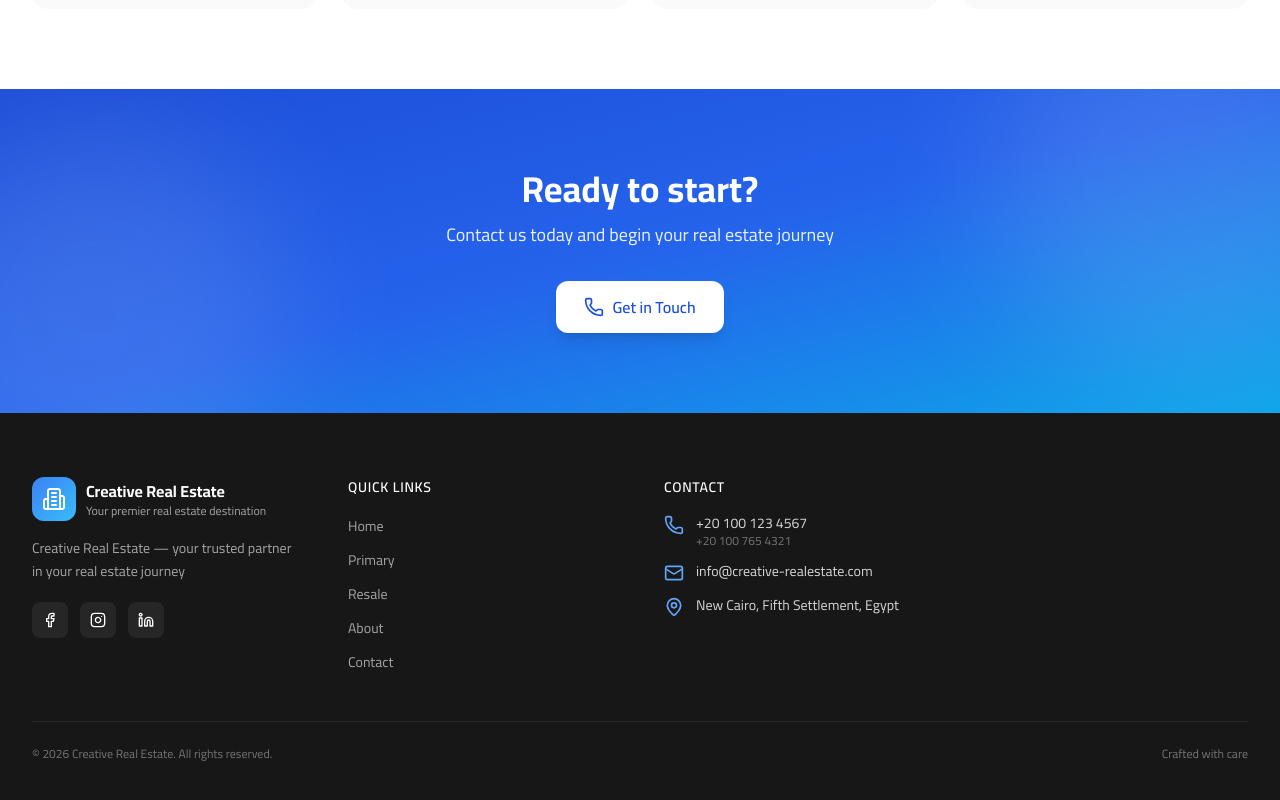
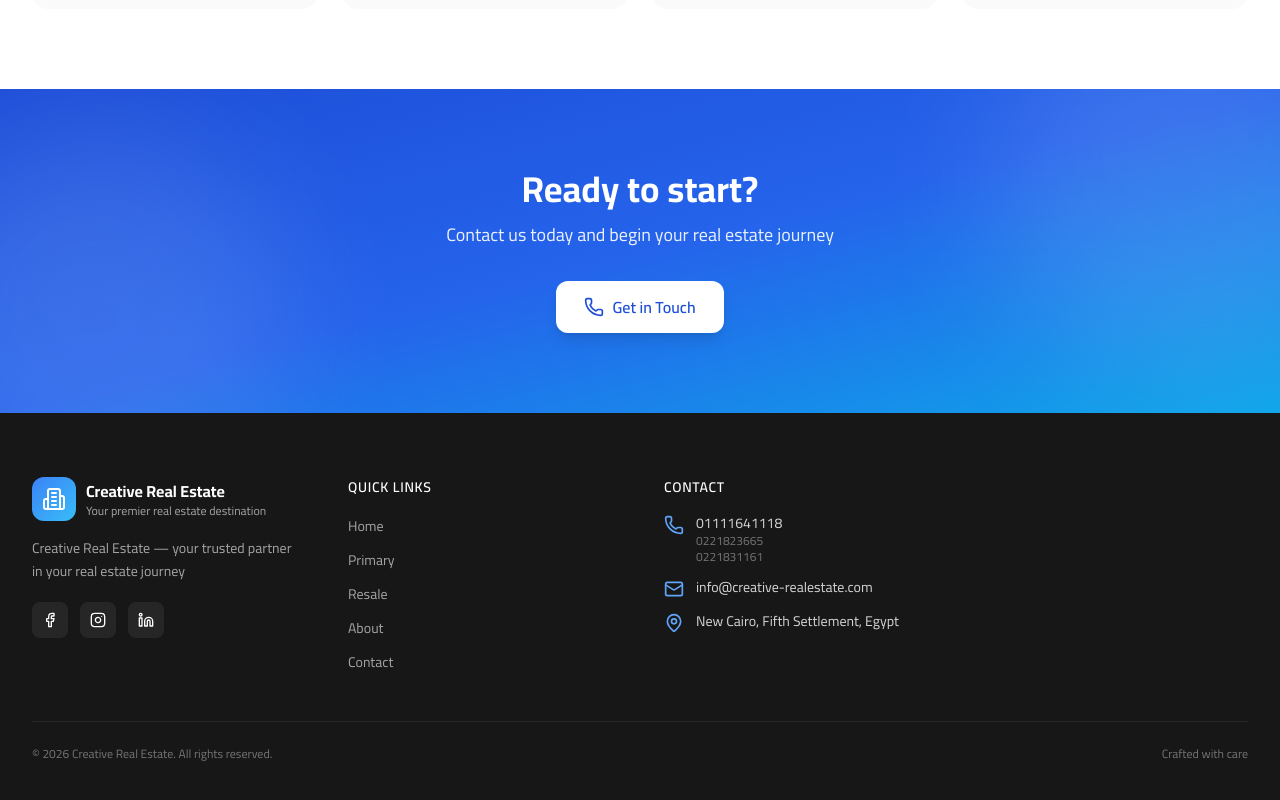
Before and after one commit to mohamedosmanltd/creative.bolt, a React (Vite) app: page / in a window 1280 px wide. Shown: the part 3959-4759 px from the top of the page. Built offline with nearby package versions, Linux system fonts and the light colour scheme.

Commit message:
Update contact numbers in Footer component

```diff
--- a/src/components/Footer.tsx
+++ b/src/components/Footer.tsx
@@ -69,8 +69,9 @@ export default function Footer() {
               <li className="flex items-start gap-3">
                 <Phone className="w-5 h-5 text-primary-400 mt-0.5 flex-shrink-0" />
                 <div>
-                  <div className="text-sm text-neutral-300" dir="ltr">+20 100 123 4567</div>
-                  <div className="text-xs text-neutral-500" dir="ltr">+20 100 765 4321</div>
+                  <div className="text-sm text-neutral-300" dir="ltr">01111641118</div>
+                  <div className="text-xs text-neutral-500" dir="ltr">0221823665</div>
+                  <div className="text-xs text-neutral-500" dir="ltr">0221831161</div>
                 </div>
               </li>
               <li className="flex items-start gap-3">
```
